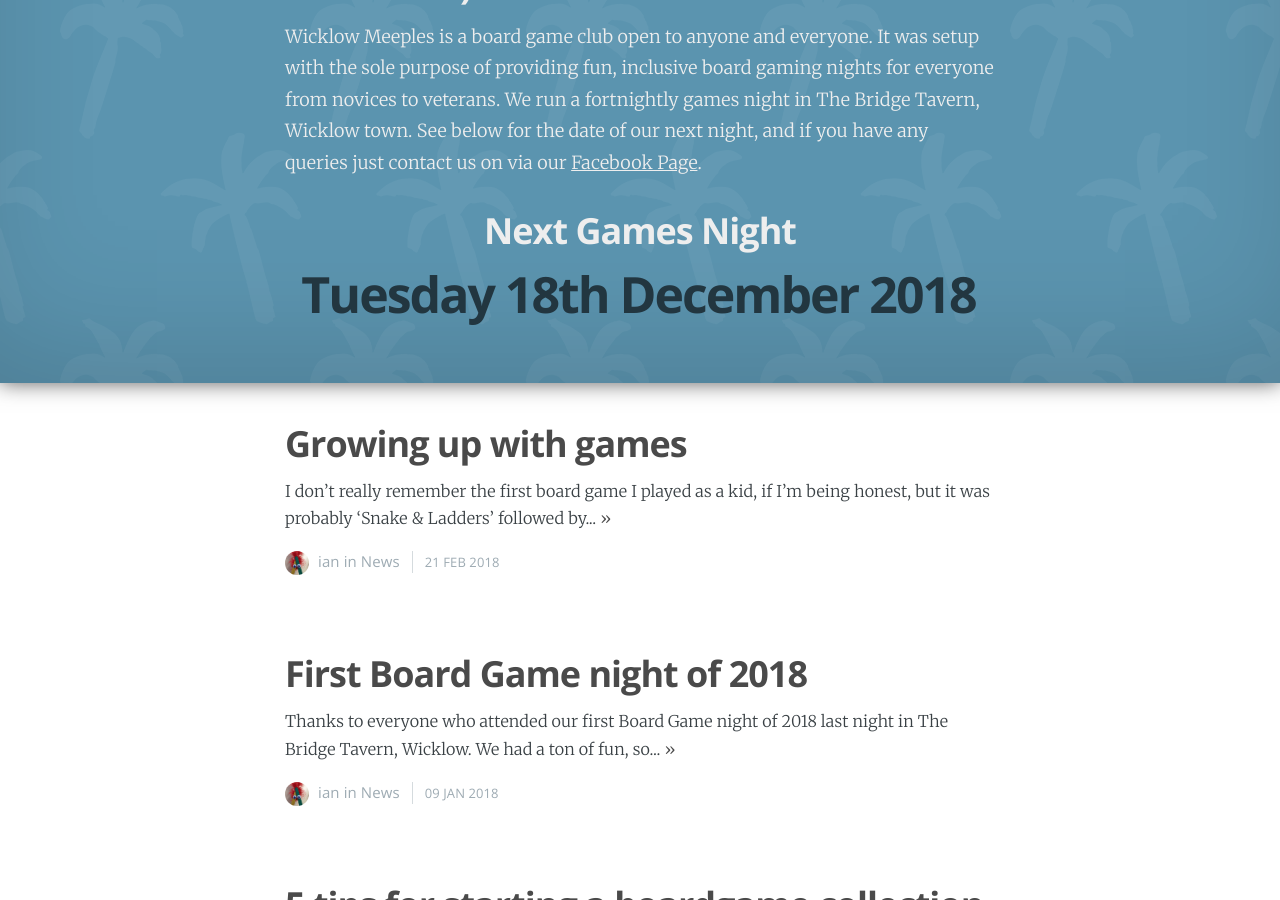
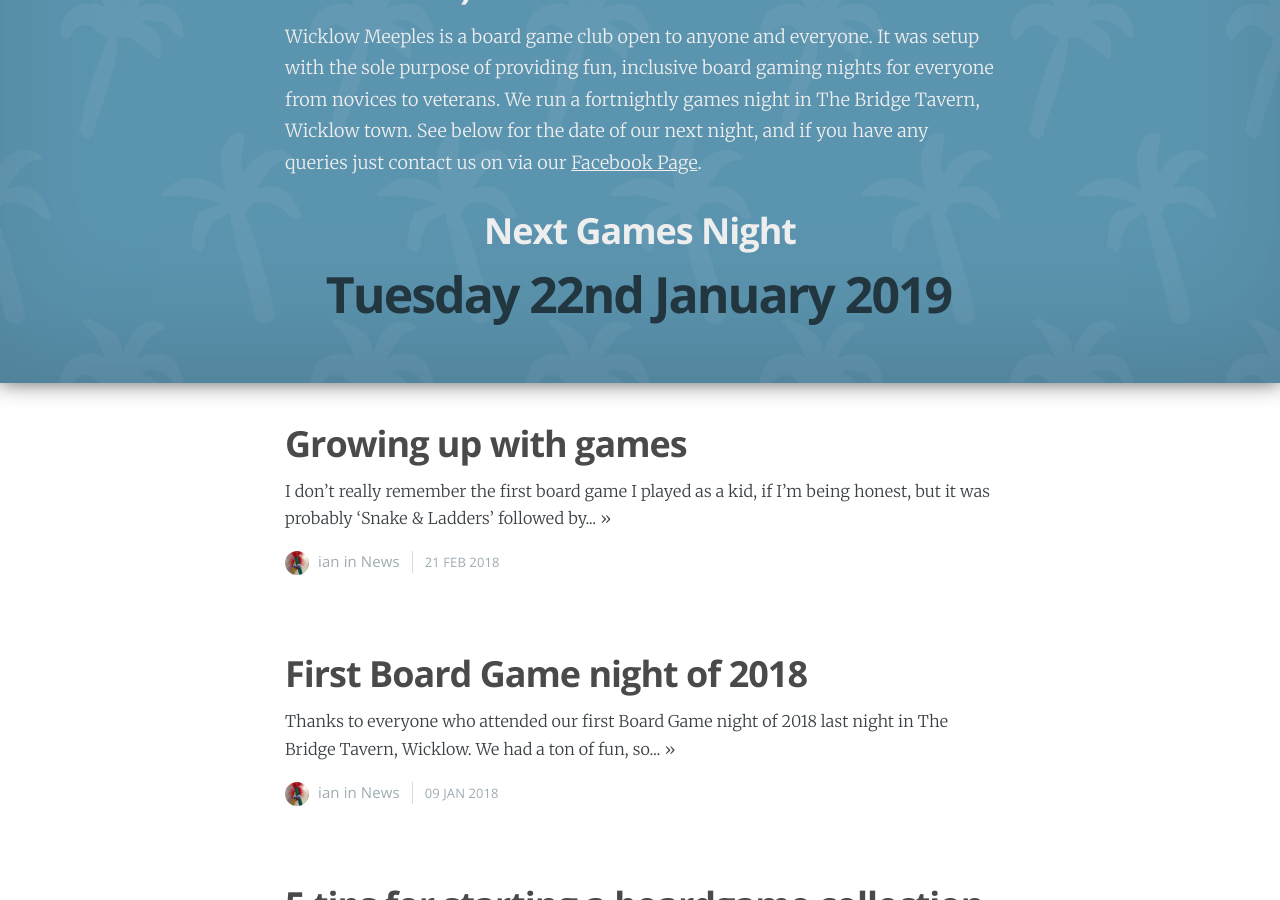
Before and after one commit to owenmcg/owenmcg.github.io, a Jekyll site: the page built from index.html, in a window 1280 px wide and 900 px high, scrolled down 1002 px. Built offline with Jekyll 4.4.1, drawn with Linux system fonts in a browser that asks for light colours; nearby versions of some CDN libraries; the list of posts is cut into pages by our own code.

Commit message:
updated next games night date

```diff
--- a/index.html
+++ b/index.html
@@ -37,7 +37,7 @@
         <p class="post-excerpt">Wicklow Meeples is a board game club open to anyone and everyone. It was setup with the sole purpose of providing fun, inclusive board gaming nights for everyone from novices to veterans. We run a fortnightly games night in The Bridge Tavern, Wicklow town. See below for the date of our next night, and if you have any queries just contact us on via our <a href="https://www.facebook.com/wicklowmeeples/">Facebook Page</a>.
         </p>
         <h2 class="center">Next Games Night</h2>
-        <h1 class="center">Tuesday 18th December 2018</h1>
+        <h1 class="center">Tuesday 22nd January 2019</h1>
     </div>
 </div>
 <main id="content" class="content" role="main">
```
